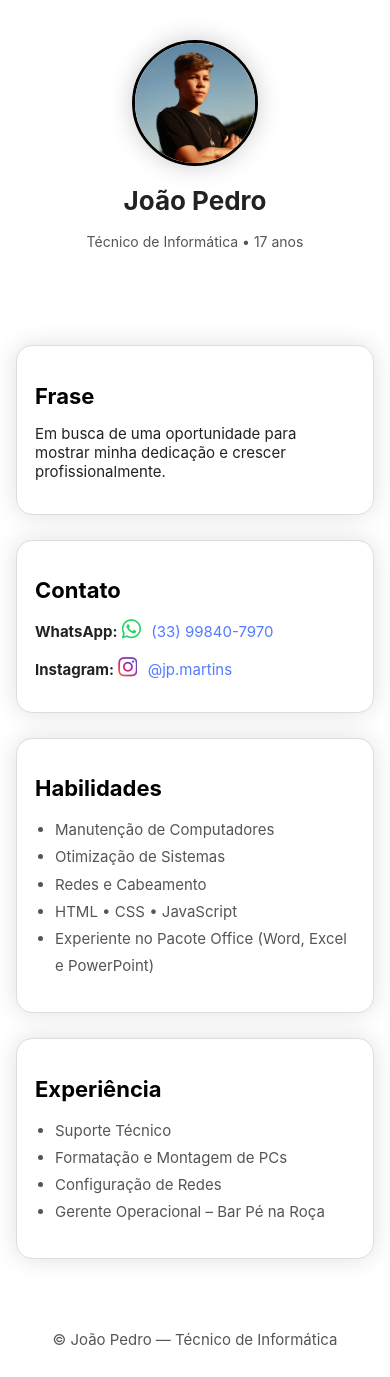
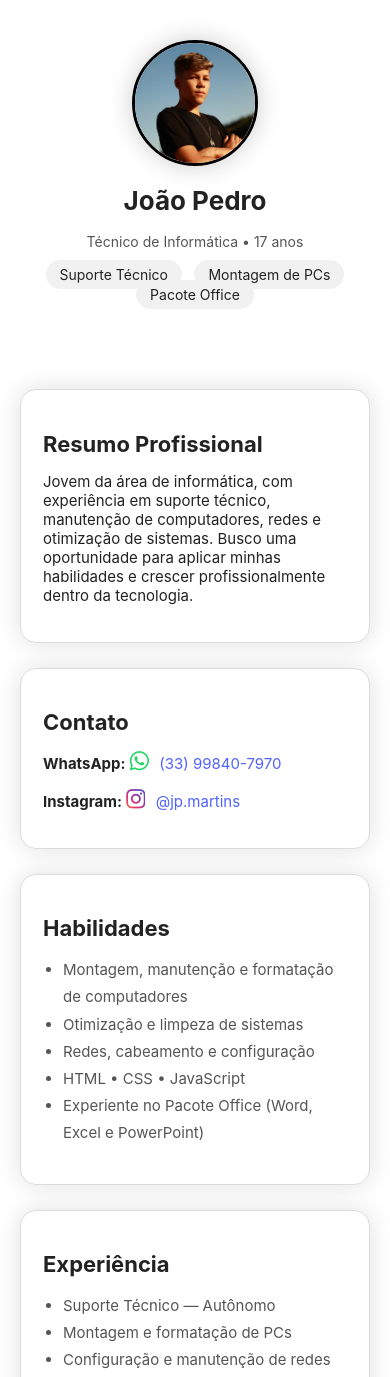
Before and after one commit to arihjop/jp1.2, a plain HTML site: page index.html in a window 390 px wide. Shown: the top 1377 px of the page. Drawn offline with Linux system fonts and the light colour scheme.

Commit message:
altulização 1.2

```diff
--- a/index.html
+++ b/index.html
@@ -1,5 +1,6 @@
 <!DOCTYPE html>
 <html lang="pt-BR">
+
 <head>
     <meta charset="UTF-8">
     <meta name="viewport" content="width=device-width, initial-scale=1.0">
@@ -10,21 +11,33 @@
 
     <link rel="stylesheet" href="styles.css">
 </head>
+
 <body>
 
     <header class="fade">
         <img class="profile-img" src="img1.jpg" alt="João Pedro">
         <h1>João Pedro</h1>
         <p class="sub">Técnico de Informática • 17 anos</p>
+
+        <div class="tags">
+            <span>Suporte Técnico</span>
+            <span>Montagem de PCs</span>
+            <span>Pacote Office</span>
+        </div>
     </header>
 
     <div class="container">
 
         <section class="card animar">
-        <h2>Frase</h2>
-        <p>Em busca de uma oportunidade para mostrar minha dedicação e crescer profissionalmente.</p>
+            <h2>Resumo Profissional</h2>
+            <p class="texto">
+                Jovem da área de informática, com experiência em suporte técnico, manutenção de computadores,
+                redes e otimização de sistemas. Busco uma oportunidade para aplicar minhas habilidades e crescer
+                profissionalmente dentro da tecnologia.
+            </p>
         </section>
 
+        <!-- CONTATO EXATAMENTE COMO ESTAVA ANTES -->
         <section class="card animar">
             <h2>Contato</h2>
 
@@ -47,9 +60,9 @@
         <section class="card animar">
             <h2>Habilidades</h2>
             <ul>
-            <li>Manutenção de Computadores</li>
-            <li>Otimização de Sistemas</li>
-            <li>Redes e Cabeamento</li>
+                <li>Montagem, manutenção e formatação de computadores</li>
+                <li>Otimização e limpeza de sistemas</li>
+                <li>Redes, cabeamento e configuração</li>
                 <li>HTML • CSS • JavaScript</li>
                 <li>Experiente no Pacote Office (Word, Excel e PowerPoint)</li>
             </ul>
@@ -58,10 +71,10 @@
         <section class="card animar">
             <h2>Experiência</h2>
             <ul>
-            <li>Suporte Técnico</li>
-            <li>Formatação e Montagem de PCs</li>
-            <li>Configuração de Redes</li>
-            <li>Gerente Operacional – Bar Pé na Roça</li>
+                <li>Suporte Técnico — Autônomo</li>
+                <li>Montagem e formatação de PCs</li>
+                <li>Configuração e manutenção de redes</li>
+                <li>Gerente Operacional — Bar Pé na Roça</li>
             </ul>
         </section>
 
@@ -71,16 +84,12 @@
         © João Pedro — Técnico de Informática
     </footer>
 
-<!-- SCRIPT ANIMAÇÃO -->
     <script>
-    const elementos = document.querySelectorAll(".animar, .fade");
-
-    elementos.forEach((el, i) => {
-        setTimeout(() => {
-            el.classList.add("mostrar");
-        }, i * 200); // intervalo entre cada card
+        document.querySelectorAll(".animar, .fade").forEach((el, i) => {
+            setTimeout(() => el.classList.add("mostrar"), i * 180);
         });
     </script>
 
 </body>
+
 </html>
--- a/styles.css
+++ b/styles.css
@@ -16,14 +16,11 @@
 /* ========================= */
 /* ANIMAÇÃO DE ENTRADA */
 /* ========================= */
-.animar, .fade {
+.animar,
+.fade {
     opacity: 0;
-    transform: translateY(30px);
+    transform: translateY(25px);
     transition: all 0.7s ease;
-}
-
-.fade {
-    transform: translateY(15px);
 }
 
 .mostrar {
@@ -35,11 +32,10 @@
 /* ESTILO GERAL */
 /* ========================= */
 body {
-    background: #ffffff; /* cor fixa do fundo */
-    color: #222222; /* cor fixa do texto */
+    background: var(--bg);
+    color: var(--text);
     font-family: 'Inter', Arial, sans-serif;
     margin: 0;
-    padding: 0;
 }
 
 header {
@@ -59,14 +55,29 @@ header {
 h1 {
     font-size: 34px;
     margin-top: 15px;
-    color: #222222; /* cor fixa do título */
 }
 
 .sub {
     font-size: 16px;
-    color: #555555; /* cor fixa do subtítulo */
+    color: var(--text-light);
 }
 
+/* TAGS */
+.tags {
+    margin-top: 10px;
+}
+
+.tags span {
+    background: #f1f1f1;
+    padding: 6px 14px;
+    border-radius: 15px;
+    margin: 4px;
+    font-size: 14px;
+}
+
+/* ========================= */
+/* CARDS */
+/* ========================= */
 .container {
     max-width: 900px;
     margin: auto;
@@ -74,7 +85,7 @@ h1 {
 }
 
 .card {
-    background: #ffffff; /* cor fixa do card */
+    background: var(--card);
     padding: 22px;
     border-radius: 16px;
     margin-top: 25px;
@@ -84,50 +95,34 @@ h1 {
 
 .card h2 {
     margin-bottom: 10px;
-    color: #000000; /* cor fixa do título do card */
     font-size: 22px;
 }
 
 ul {
     padding-left: 20px;
     line-height: 1.7rem;
-    color: #555555; /* cor fixa do texto secundário */
+    color: var(--text-light);
 }
 
-footer {
-    text-align: center;
-    padding: 25px;
-    color: #555555; /* cor fixa do footer */
-    margin-top: 30px;
-    font-size: 15px;
-}
-
-/* ========================= */
-/* LINKS SEM SUBLINHADO */
-/* ========================= */
+/* LINKS */
 a {
     text-decoration: none;
-    color: #5062ff; /* cor fixa do link */
+    color: var(--link-color);
 }
 
 a:hover {
-    color: #537bff; /* cor fixa do hover */
-    text-decoration: none;
+    color: #3f55ff;
 }
 
 .contato-link {
-    text-decoration: none;
-    color: #537bff;;
-}
-
-.contato-link:hover {
-    color: #537bff;
+    color: var(--link-color);
 }
 
 /* ========================= */
 /* ÍCONES */
+/* ========================= */
 .icon-whatsapp {
-    color: #25D366; /* verde WhatsApp */
+    color: var(--whatsapp);
     font-size: 22px;
     margin-right: 6px;
 }
@@ -135,22 +130,20 @@ a:hover {
 .icon-instagram {
     font-size: 22px;
     margin-right: 6px;
-    background: linear-gradient(45deg, #F58529, #DD2A7B, #8134AF, #515BD4); /* gradiente fixo Instagram */
+    background: linear-gradient(45deg, var(--instagram1), var(--instagram2), var(--instagram3), var(--instagram4));
     -webkit-background-clip: text;
     -webkit-text-fill-color: transparent;
 }
 
-/* ========================= */
-/* RESPONSIVO */
-@media (max-width: 768px) {
-    .container {
-        padding: 16px;
-    }
-    .card {
-        padding: 20px;
-    }
+/* FOOTER */
+footer {
+    text-align: center;
+    padding: 25px;
+    color: var(--text-light);
+    margin-top: 30px;
 }
 
+/* RESPONSIVO */
 @media (max-width: 480px) {
     .profile-img {
         width: 120px;
@@ -165,11 +158,8 @@ a:hover {
         font-size: 14px;
     }
 
-    .card {
-        padding: 18px;
-    }
-
-    ul, p {
+    ul,
+    p {
         font-size: 15px;
     }
 }
```
Also changed, not shown: script.js (+4 -4 lines). Lines whose indentation alone changed are shown as unchanged.
